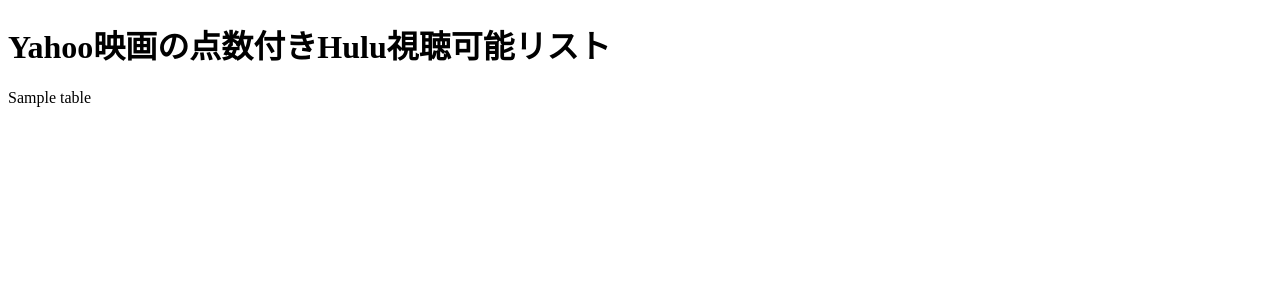
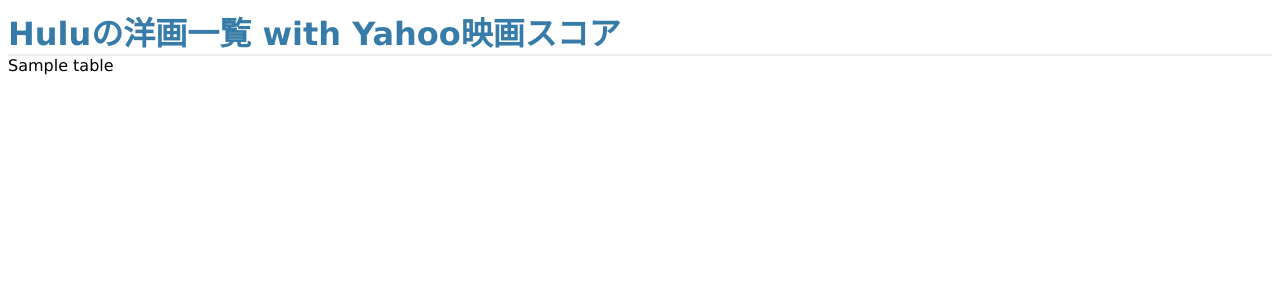
Before and after one commit to LittleWat/hulu-with-yahoo-score, a Flask app: template web-app/templates/view.html in a window 1280 px wide. Shown: the top 300 px of the page. Run offline with Flask 2, Linux system fonts and the light colour scheme; the template is opened without the code that fills it: most values are stand-ins (such as "Sample title", 1, 10 or a date in 2020).

Commit message:
styleファイルを追加

```diff
--- /dev/null
+++ b/web-app/static/style.css
@@ -0,0 +1,41 @@
+body {
+    font-family: "Lucida Sans Unicode", "Lucida Grande", sans-serif;
+}
+
+a, h1, h2 {
+    color: #377ba8;
+}
+
+h1, h2 {
+    margin: 0;
+}
+
+h1 {
+    border-bottom: 2px solid #eee;
+}
+
+h2 {
+    font-size: 1.2em;
+}
+
+table.dataframe, .dataframe th, .dataframe td {
+    border: none;
+    border-bottom: 1px solid #C8C8C8;
+    border-collapse: collapse;
+    text-align: left;
+    padding: 10px;
+    margin-bottom: 40px;
+    font-size: 0.9em;
+}
+
+tr:nth-child(odd) {
+    background-color: #eee;
+}
+
+tr:nth-child(even) {
+    background-color: #fff;
+}
+
+tr:hover {
+    background-color: #ffff99;
+}
--- a/web-app/templates/view.html
+++ b/web-app/templates/view.html
@@ -1,7 +1,8 @@
 <!doctype html>
 
-<title>Simple tables</title>
+<title>Hulu作品一覧</title>
+<link rel=stylesheet type=text/css href="{{ url_for('static', filename='style.css') }}">
 <div class=page>
-<h1>Yahoo映画の点数付きHulu視聴可能リスト</h1>
-{{ table|safe }}
+    <h1>Huluの洋画一覧 with Yahoo映画スコア</h1>
+    {{ table|safe }}
 </div>
```
